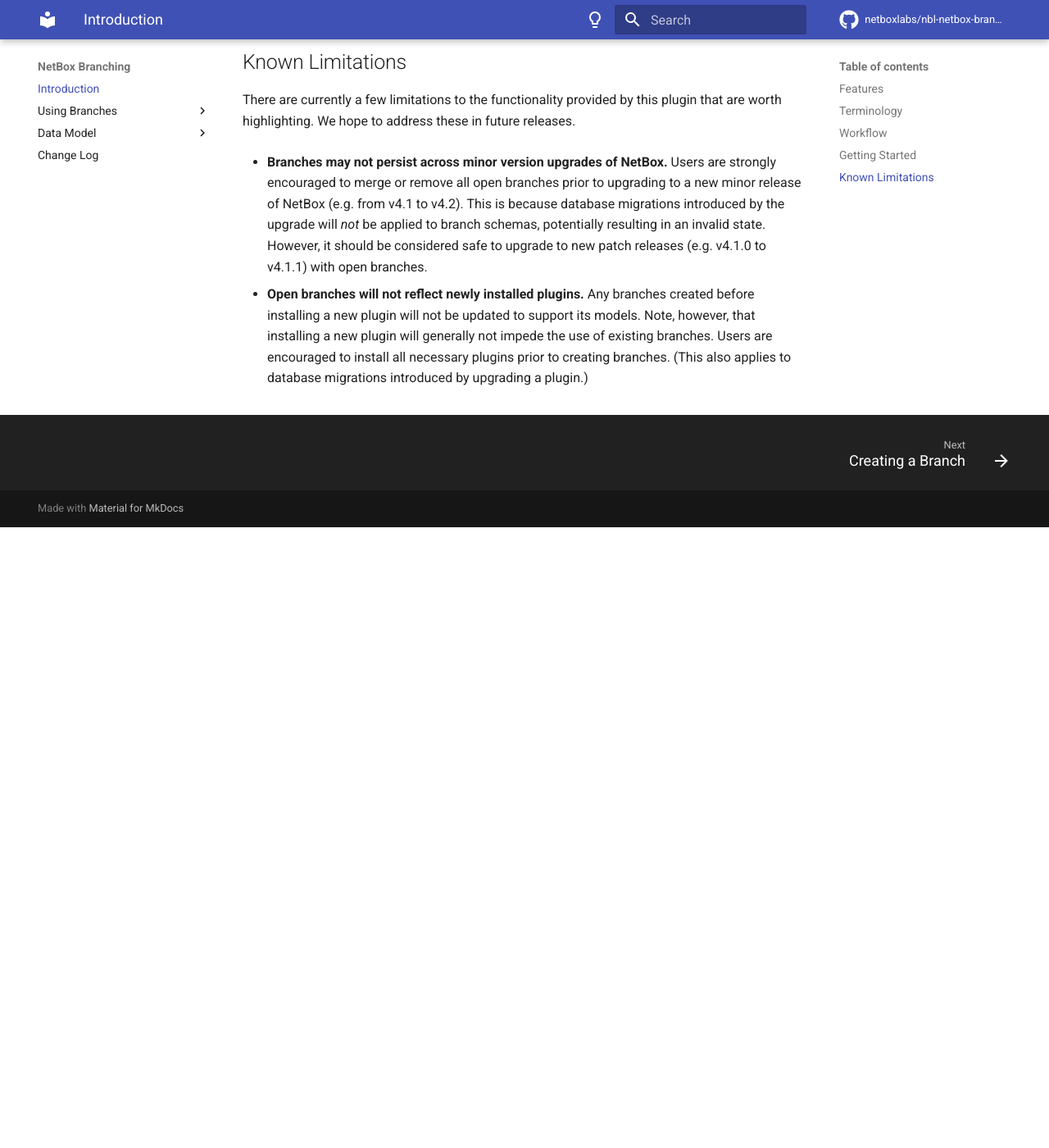
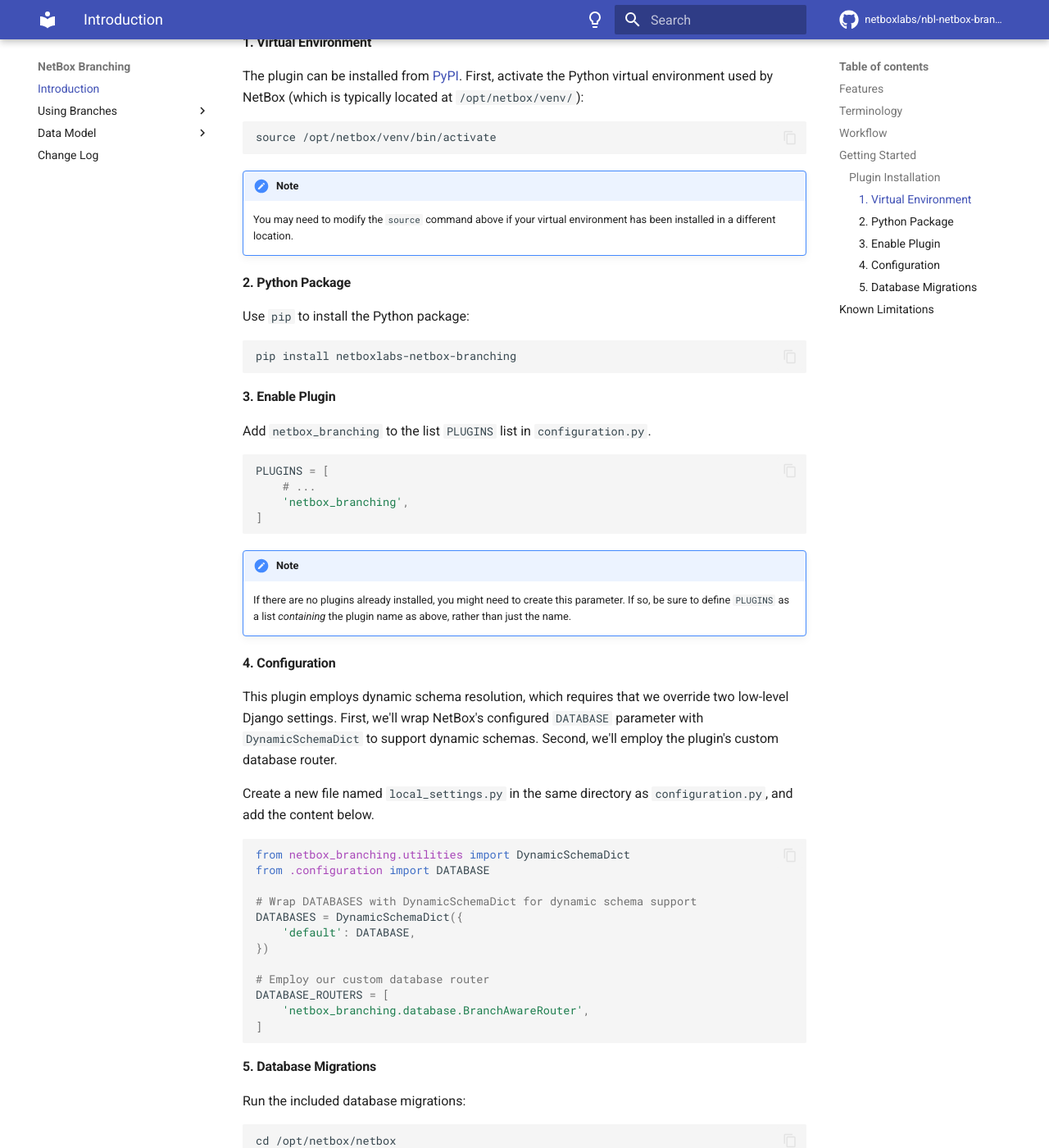
Before and after one commit to netboxlabs/netbox-branching, an MkDocs documentation site: the page built from docs/index.md, in a window 1280 px wide and 1400 px high, scrolled down 2778 px. Shown: the whole window at 82% size. Built offline with MkDocs 1.6.1 and Material for MkDocs 9.7.7, drawn with Linux system fonts in a browser that asks for light colours; comment, search, counter and statistics services are not loaded; before the commit the page ends 3421 px from its top, so only the background shows below that; some of the changed text lies outside the part shown.

Commit message:
Add detailed installation instructions

````diff
--- a/docs/index.md
+++ b/docs/index.md
@@ -74,7 +74,70 @@
 
 ## Getting Started
 
-TODO
+### Plugin Installation
+
+#### 1. Virtual Environment
+
+The plugin can be installed from [PyPI](https://pypi.org/project/netboxlabs-netbox-branching/). First, activate the Python virtual environment used by NetBox (which is typically located at `/opt/netbox/venv/`):
+
+```
+source /opt/netbox/venv/bin/activate
+```
+
+!!! note
+    You may need to modify the `source` command above if your virtual environment has been installed in a different location.
+
+#### 2. Python Package
+
+Use `pip` to install the Python package:
+
+```
+pip install netboxlabs-netbox-branching
+```
+
+#### 3. Enable Plugin
+
+Add `netbox_branching` to the list `PLUGINS` list in `configuration.py`.
+
+```python
+PLUGINS = [
+    # ...
+    'netbox_branching',
+]
+```
+
+!!! note
+    If there are no plugins already installed, you might need to create this parameter. If so, be sure to define `PLUGINS` as a list _containing_ the plugin name as above, rather than just the name.
+
+#### 4. Configuration
+
+This plugin employs dynamic schema resolution, which requires that we override two low-level Django settings. First, we'll wrap NetBox's configured `DATABASE` parameter with `DynamicSchemaDict` to support dynamic schemas. Second, we'll employ the plugin's custom database router.
+
+Create a new file named `local_settings.py` in the same directory as `configuration.py`, and add the content below.
+
+```python
+from netbox_branching.utilities import DynamicSchemaDict
+from .configuration import DATABASE
+
+# Wrap DATABASES with DynamicSchemaDict for dynamic schema support
+DATABASES = DynamicSchemaDict({
+    'default': DATABASE,
+})
+
+# Employ our custom database router
+DATABASE_ROUTERS = [
+    'netbox_branching.database.BranchAwareRouter',
+]
+```
+
+#### 5. Database Migrations
+
+Run the included database migrations:
+
+```
+cd /opt/netbox/netbox
+./manage.py migrate
+```
 
 ## Known Limitations
 
````
Also changed, not shown: README.md (+4 -2 lines), docs/using-branches/creating-a-branch.md (+2 -2 lines).
